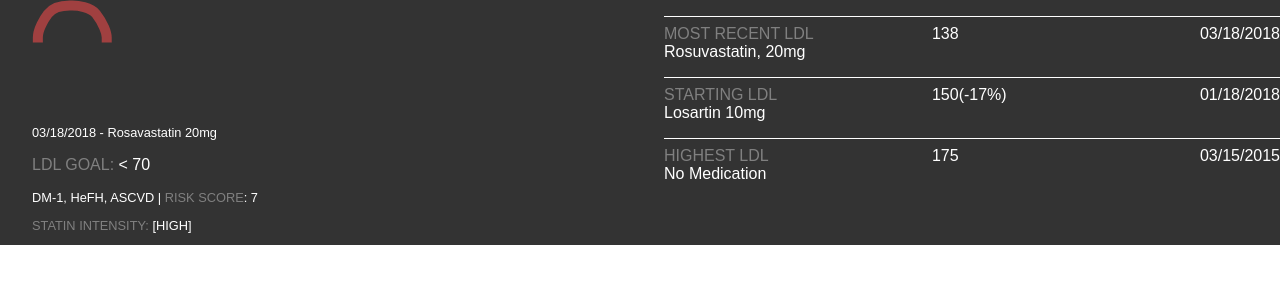
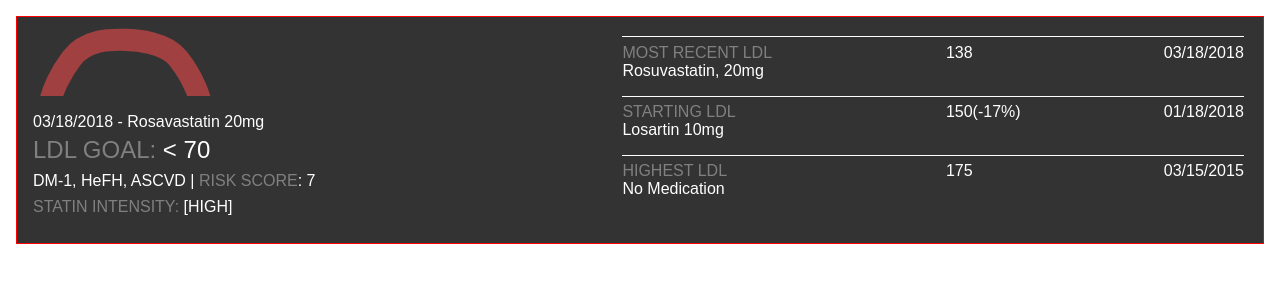
Before and after one commit to LeslieWilson/grockbox-mockup, a React (Create React App) app in the folder grockbox/: page / in a window 1280 px wide. Shown: the top 300 px of the page. Built offline with nearby package versions, Linux system fonts and the light colour scheme.

Commit message:
finishing touches for styling

```diff
--- a/grockbox/src/App.css
+++ b/grockbox/src/App.css
@@ -6,6 +6,8 @@
 
 body{
     color: white;
+    margin:1em 1em 1em 1em;
+
 }
 
 span{
@@ -20,8 +22,8 @@ span{
 
 .ldlDescrip{
     color: gray;
-    width:33%;
-    margin-top: .5em;
+    width:50%;
+    margin-top: .4em;
 
 
 }
@@ -29,27 +31,30 @@ span{
 .number{
     color: white;
     width:33%;
-    margin-top:.5em;
+    margin-top:.4em;
 
 
 }
 
 .date{
     color:white;
-    margin-top:.5em;
+    margin-top:.4em;
 
 }
 
 .name{
     color:white;
     flex-wrap: wrap-reverse;
-    margin-top: -.0003em;
+    margin-top: -.0005em;
 
 }
 
 .entireThing{
     display:flex;
     flax-wrap:wrap;
+    height:14.1em;
+    border:1px solid red;
+    border-margin:1px;
 
 }
 
@@ -63,13 +68,15 @@ border-top: 1px solid white;
 }
 
 .entireRightSide{
-    margin-left:1em;
-    margin-top:1em
+    margin-left:-2em;
+    margin-right: 1.2em;
+    margin-top:1.2em
 
 }
 /*need to move entire thing closer together, and then move the group to the right to make closer to image.*/
 .entireLeftSide{
-    margin-left:2em;
+    margin-left:1em;
+    margin-top:-1em;
 
 }
 
@@ -79,16 +86,24 @@ border-top: 1px solid white;
 }
 
 .P1{
-    font-size: .8em;
+    font-size: 1em;
+    margin:0px;
+    padding:0px;
+
 }
 
 .P2{
-    font-size:1em;
+    font-size:1.5em;
     color:gray;
+    margin-top:.2em;
+    margin-bottom: .1em;
+
 }
 
 .P3{
-    font-size: .8em;
+    font-size: 1em;
+    margin-top: .5em;
+
 }
 
 .risk{
@@ -96,7 +111,8 @@ border-top: 1px solid white;
 }
 
 .P4{
-    font-size: .8em;
+    font-size: 1em;
+    margin-top:-.5em;
 
 }
 
--- a/grockbox/src/Components/LDLsummaryLeft.js
+++ b/grockbox/src/Components/LDLsummaryLeft.js
@@ -8,7 +8,7 @@ const LDLsummaryLeft = props =>{
         <div className = "image">
 
 
-        <svg width="80px" height="43px" viewBox="0 0 80 43" version="1.1" >
+        <svg width="250px" height="95px" viewBox="15 -12 80 43" version="1.1" >
 
             <desc>Created with Sketch</desc>
             <defs></defs>
```
